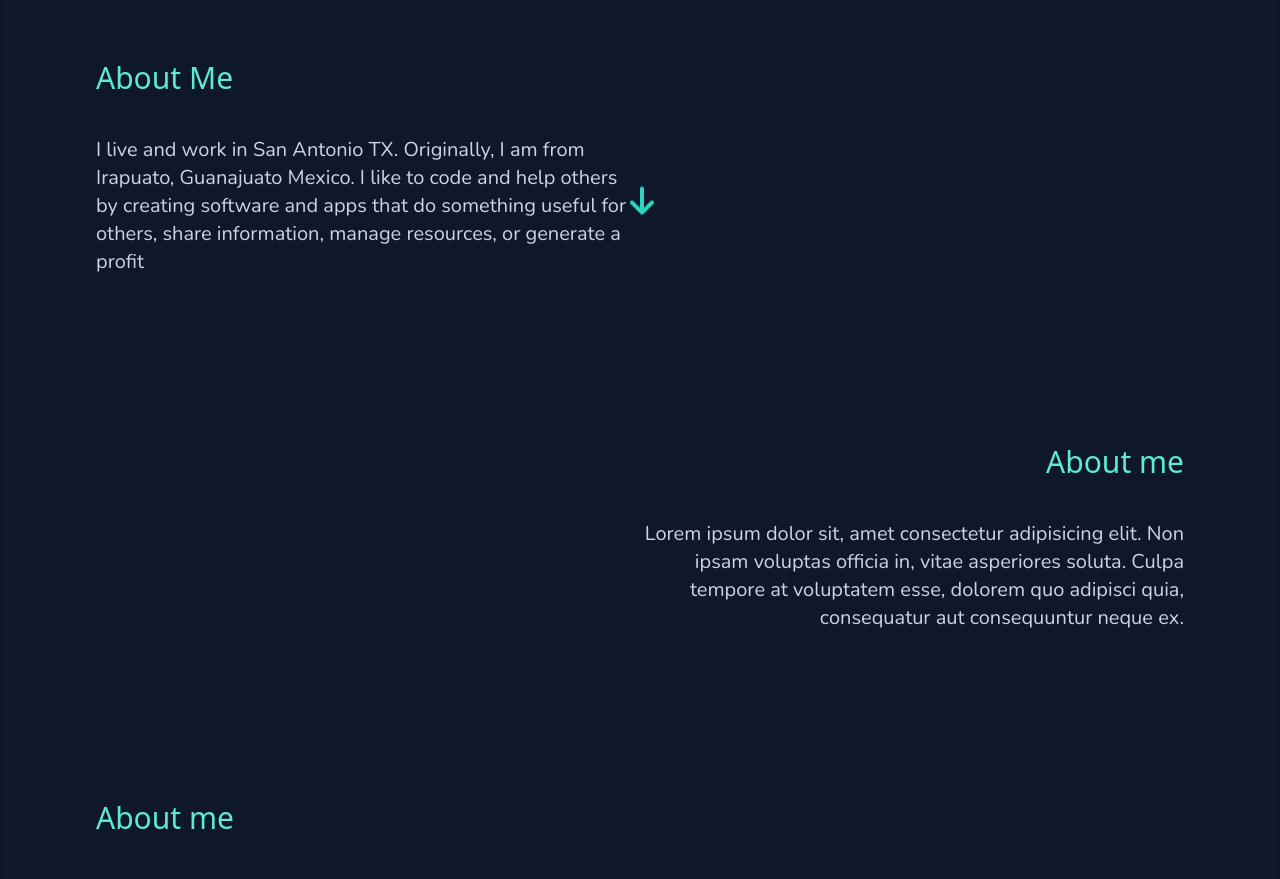
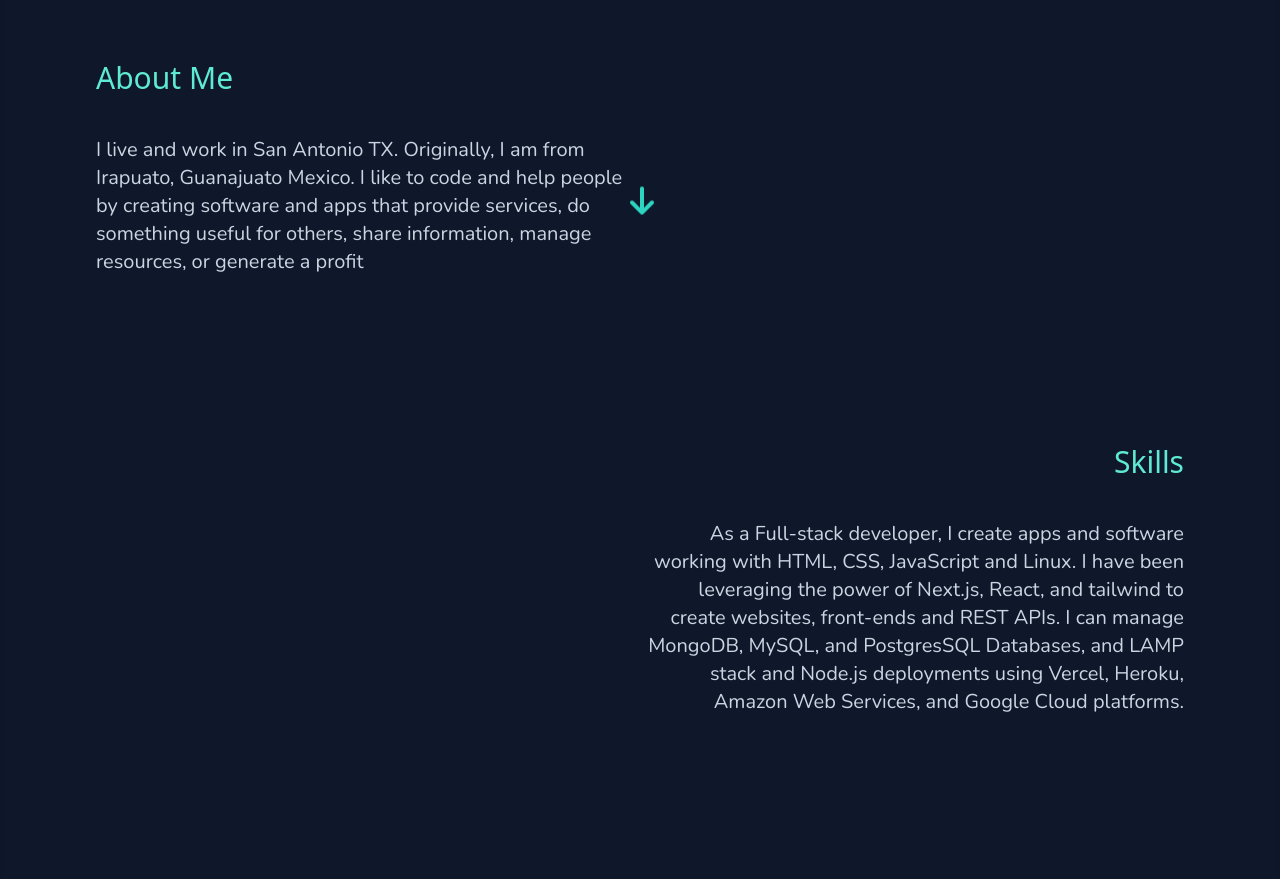
Before and after one commit to alejandrosatxc/Developer-Portfolio, a Next.js app: page / in a window 1280 px wide. Shown: the part 560-1439 px from the top of the page. Built offline with nearby package versions, Linux system fonts and the light colour scheme.

Commit message:
animations and language descriptions

```diff
--- a/pages/index.tsx
+++ b/pages/index.tsx
@@ -70,15 +70,16 @@ const Hero = () => {
       <div className={`${active ? 'opacity-100' : 'opacity-0'} duration-1000 delay-4000 transition-all animate-bounce text-white text-center w-[20px] h-8 bottom-4 -ml-[10px] left-1/2 fixed`}>
         <FontAwesomeIcon className="text-teal-400" icon={faArrowDown} size={'2x'} />
       </div>
-      <section className={`${active ? 'animate-fade-up' : 'opacity-0'} transition-all delay-4000 duration-1000 h-auto my-10 md:my-4 w-full md:p-12 p-2`}>
+      <OnScrollElement animation='animate-fade-in-up' cssStyling='transition duration-1000 h-auto my-10 md:my-4 w-full md:p-12 p-2' hiddenStyling='opacity-0'>
         <h2 className="text-teal-300 text-3xl">About Me</h2>
-        <p className={`md:w-1/2 w-auto text-slate-300 text-xl my-10 text-left font-nunito`}>I live and work in San Antonio TX. Originally, I am from Irapuato, Guanajuato Mexico. I like to code and help others by creating software and apps that do something useful for others, share information, manage resources, or generate a profit</p>
-      </section>
-      <OnScrollElement animation='animate-fade-in-up' cssStyling='transition duration-1000 h-auto my-10 md:my-4 w-full md:p-12 p-2' hiddenStyling='opacity-0'>
-        <h2 className="text-teal-300 text-3xl text-right">About me</h2>
-        <p className={`md:w-1/2 w-auto text-slate-300 text-xl my-10 text-right float-right font-nunito`}> Lorem ipsum dolor sit, amet consectetur adipisicing elit. Non ipsam voluptas officia in, vitae asperiores soluta. Culpa tempore at voluptatem esse, dolorem quo adipisci quia, consequatur aut consequuntur neque ex. </p>
+        <p className={`md:w-1/2 w-auto text-slate-300 text-xl my-10 text-left font-nunito`}>I live and work in San Antonio TX. Originally, I am from Irapuato, Guanajuato Mexico. I like to code and help people by creating software and apps that provide services, do something useful for others, share information, manage resources, or generate a profit</p>
       </OnScrollElement>
-      <OnScrollElement animation='animate-fade-in-up' cssStyling='transition duration-1000 h-auto my-10 md:my-4 w-full md:p-12 p-2' hiddenStyling='opacity-0'>
+
+      <OnScrollElement animation='animate-slide-in-left' cssStyling='transition duration-1000 h-auto my-10 md:my-4 w-full md:p-12 p-2' hiddenStyling='opacity-0'>
+        <h2 className="text-teal-300 text-3xl text-right">Skills</h2>
+        <p className={`md:w-1/2 w-auto text-slate-300 text-xl my-10 text-right float-right font-nunito`}>As a Full-stack developer, I create apps and software working with HTML, CSS, JavaScript and Linux. I have been leveraging the power of Next.js, React, and tailwind to create websites, front-ends and REST APIs. I can manage MongoDB, MySQL, and PostgresSQL Databases, and LAMP stack and Node.js deployments using Vercel, Heroku, Amazon Web Services, and Google Cloud platforms.</p>
+      </OnScrollElement>
+      <OnScrollElement animation='animate-slide-in-right' cssStyling='transition duration-1000 h-auto my-10 md:my-4 w-full md:p-12 p-2' hiddenStyling='opacity-0'>
         <h2 className="text-teal-300 text-3xl text-left">About me</h2>
         <p className={`md:w-1/2 w-auto text-slate-300 text-xl my-10 text-left font-nunito`}> Lorem ipsum dolor sit amet consectetur adipisicing elit. Quae laboriosam aperiam voluptate neque vitae autem, nam non animi rem dolorum dolor accusantium quis ut possimus, deleniti magni quas tenetur reprehenderit. </p>
       </OnScrollElement>
--- a/tailwind.config.js
+++ b/tailwind.config.js
@@ -63,6 +63,18 @@ module.exports = {
             transform: 'translateX(0)'
           }
         },
+        'slide-in-right': {
+          '0%': {
+            opacity: '0',
+            visibility: 'hidden',
+            transform: 'translateX(-200px)'
+          },
+          '100%': {
+            opacity: '1',
+            visibility: 'visible',
+            transform: 'translateX(0)'
+          }
+        },
         'fade-out': {
           '0%': {
             opacity: '1',
@@ -100,7 +112,8 @@ module.exports = {
         'fade-in-down': 'fade-in-down 0.5s ease-out forwards',
         'fade-out': 'fade-out 0.5s ease-out',
         'fadeIn': "fadeIn 2s ease-in forwards",
-        'slide-in-left': 'slide-in-left 0.5s ease-out'
+        'slide-in-left': 'slide-in-left 0.5s ease-out',
+        'slide-in-right': 'slide-in-right 0.5s ease-out'
       },
       variants: {
         animation: ["motion-safe"]
```
